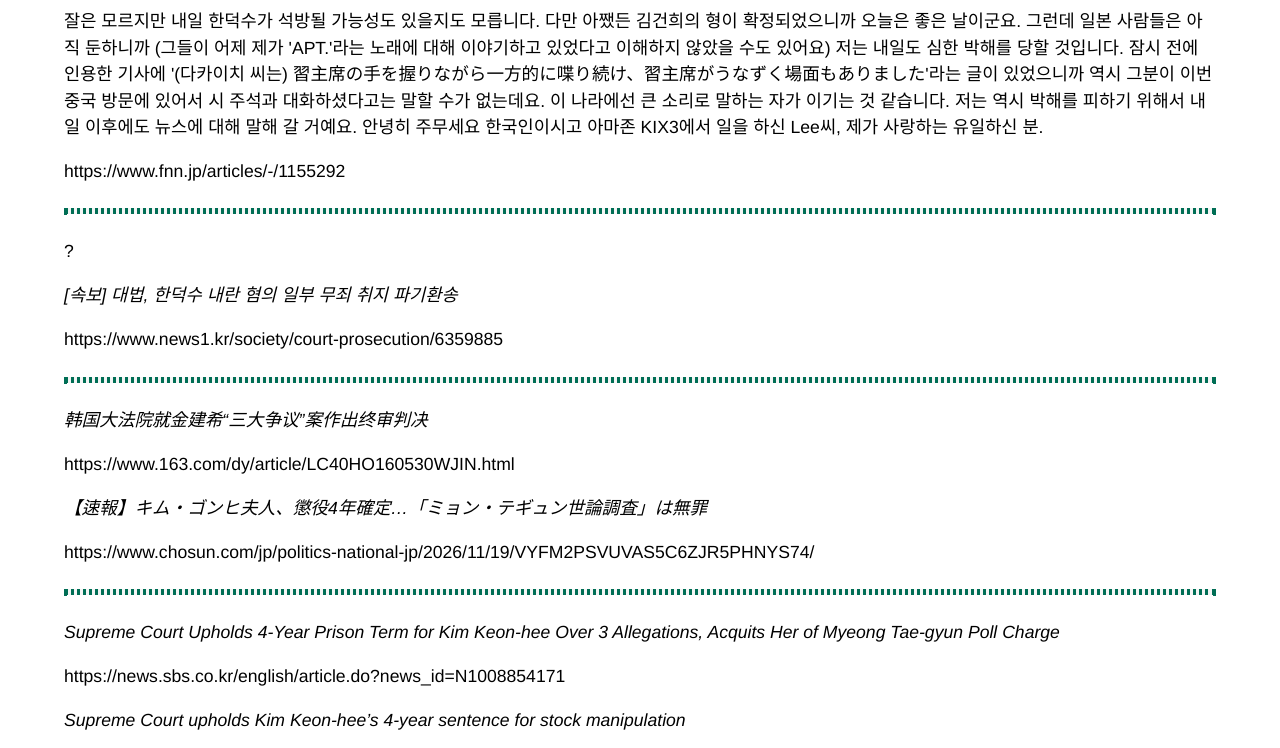
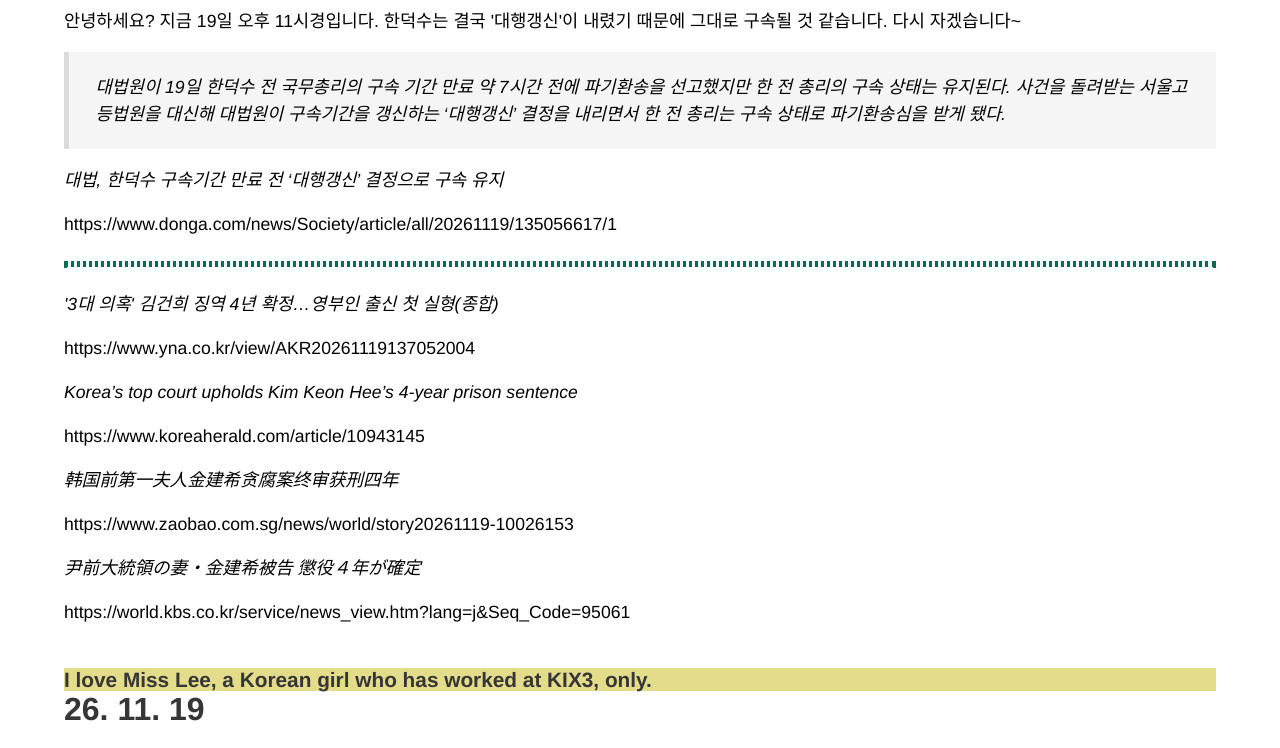
Before and after one commit to daegae/l, a plain HTML site: page index.html in a window 1280 px wide. Shown: the part 123-871 px from the top of the page. Drawn offline with Linux system fonts and the light colour scheme.

Commit message:
글 추가

```diff
--- a/index.html
+++ b/index.html
@@ -41,6 +41,47 @@ blockquote {
                 <div class="content">
 
 <!-- lang: ko -->
+                    <h3 class="title is-3">
+                        26. 11. 20
+                    </h3>
+<p>
+    안녕하세요? 지금 19일 오후 11시경입니다. 한덕수는 결국 '대행갱신'이 내렸기 때문에 그대로 구속될 것 같습니다. 다시 자겠습니다~
+</p>
+<blockquote>
+대법원이 19일 한덕수 전 국무총리의 구속 기간 만료 약 7시간 전에 파기환송을 선고했지만 한 전 총리의 구속 상태는 유지된다. 사건을 돌려받는 서울고등법원을 대신해 대법원이 구속기간을 갱신하는 ‘대행갱신’ 결정을 내리면서 한 전 총리는 구속 상태로 파기환송심을 받게 됐다.
+</blockquote>
+<p class="is-italic">
+    대법, 한덕수 구속기간 만료 전 ‘대행갱신’ 결정으로 구속 유지
+</p>
+<p><a href="https://www.donga.com/news/Society/article/all/20261119/135056617/1" target="_blank" rel="noopener noreferrer">
+    https://www.donga.com/news/Society/article/all/20261119/135056617/1
+</a></p>
+<hr/>
+<p class="is-italic">
+    '3대 의혹' 김건희 징역 4년 확정…영부인 출신 첫 실형(종합)
+</p>
+<p><a href="https://www.yna.co.kr/view/AKR20261119137052004" target="_blank" rel="noopener noreferrer">
+    https://www.yna.co.kr/view/AKR20261119137052004
+</a></p>
+<p class="is-italic">
+    Korea’s top court upholds Kim Keon Hee’s 4-year prison sentence
+</p>
+<p><a href="https://www.koreaherald.com/article/10943145" target="_blank" rel="noopener noreferrer">
+    https://www.koreaherald.com/article/10943145
+</a></p>
+<p class="is-italic">
+    韩国前第一夫人金建希贪腐案终审获刑四年
+</p>
+<p><a href="https://www.zaobao.com.sg/news/world/story20261119-10026153" target="_blank" rel="noopener noreferrer">
+    https://www.zaobao.com.sg/news/world/story20261119-10026153
+</a></p>
+<p class="is-italic">
+    尹前大統領の妻・金建希被告 懲役４年が確定
+</p>
+<p><a href="https://world.kbs.co.kr/service/news_view.htm?lang=j&Seq_Code=95061" target="_blank" rel="noopener noreferrer">
+    https://world.kbs.co.kr/service/news_view.htm?lang=j&Seq_Code=95061
+</a></p>
+
                     <h3 class="title is-3">
                         26. 11. 19
                     </h3>
```
